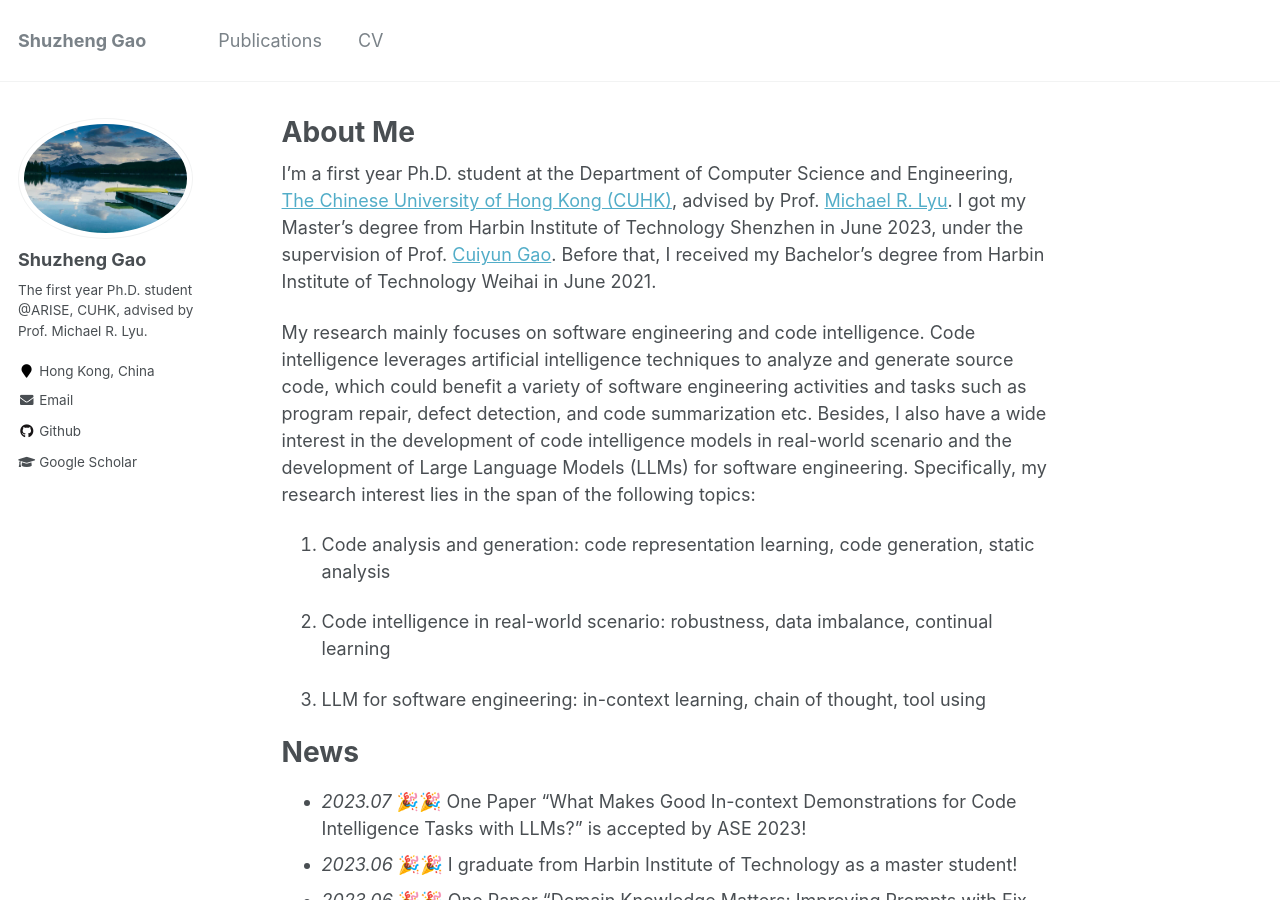
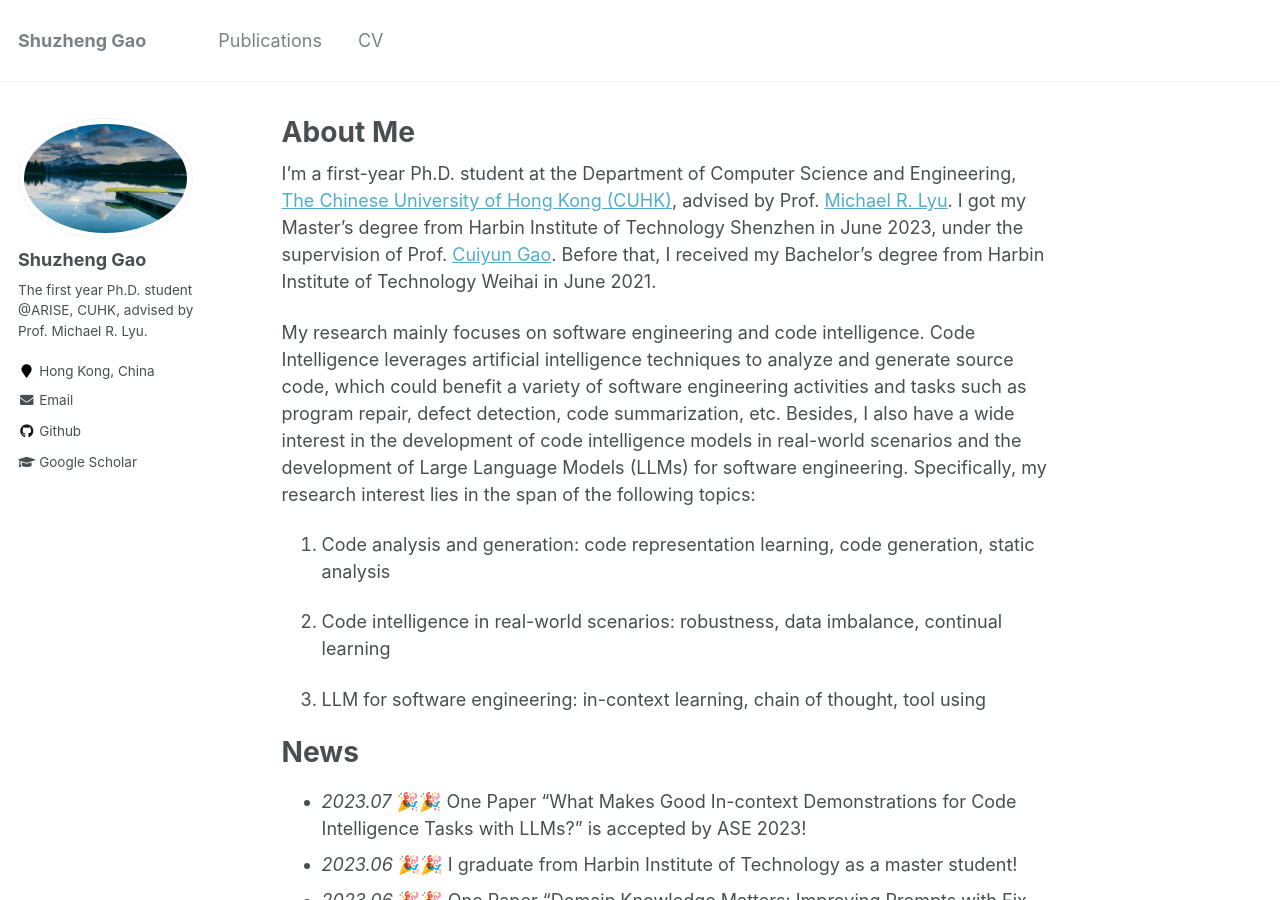
Before and after one commit to yujiachen99/yujiachen99.github.io, a Jekyll site: the page built from _pages/about.md, in a window 1280 px wide and 900 px high. Built offline with Jekyll 4.4.1, drawn with Linux system fonts in a browser that asks for light colours.

Commit message:
Update about.md

```diff
--- a/_pages/about.md
+++ b/_pages/about.md
@@ -8,13 +8,13 @@ redirect_from:
   - /about.html
 ---
 
-I'm a first year Ph.D. student at the Department of Computer Science and Engineering, [The Chinese University of Hong Kong (CUHK)](https://www.cuhk.edu.hk/chinese/index.html), advised by Prof. [Michael R. Lyu](http://www.cse.cuhk.edu.hk/lyu/home). I got my Master's degree from Harbin Institute of Technology Shenzhen in June 2023, under the supervision of Prof. [Cuiyun Gao](https://cuiyungao.github.io/). Before that, I received my Bachelor's degree from Harbin Institute of Technology Weihai in June 2021.
+I'm a first-year Ph.D. student at the Department of Computer Science and Engineering, [The Chinese University of Hong Kong (CUHK)](https://www.cuhk.edu.hk/chinese/index.html), advised by Prof. [Michael R. Lyu](http://www.cse.cuhk.edu.hk/lyu/home). I got my Master's degree from Harbin Institute of Technology Shenzhen in June 2023, under the supervision of Prof. [Cuiyun Gao](https://cuiyungao.github.io/). Before that, I received my Bachelor's degree from Harbin Institute of Technology Weihai in June 2021.
 
-My research mainly focuses on software engineering and code intelligence. Code intelligence leverages artificial intelligence techniques to analyze and generate source code, which could benefit a variety of software engineering activities and tasks such as program repair, defect detection, and code summarization etc. Besides, I also have a wide interest in the development of code intelligence models in real-world scenario and the development of Large Language Models (LLMs) for software engineering. Specifically, my research interest lies in the span of the following topics:
+My research mainly focuses on software engineering and code intelligence. Code Intelligence leverages artificial intelligence techniques to analyze and generate source code, which could benefit a variety of software engineering activities and tasks such as program repair, defect detection, code summarization, etc. Besides, I also have a wide interest in the development of code intelligence models in real-world scenarios and the development of Large Language Models (LLMs) for software engineering. Specifically, my research interest lies in the span of the following topics:
 
 1. Code analysis and generation: code representation learning, code generation, static analysis
 
-2. Code intelligence in real-world scenario: robustness, data imbalance, continual learning
+2. Code intelligence in real-world scenarios: robustness, data imbalance, continual learning
 
 3. LLM for software engineering: in-context learning, chain of thought, tool using
 
```
